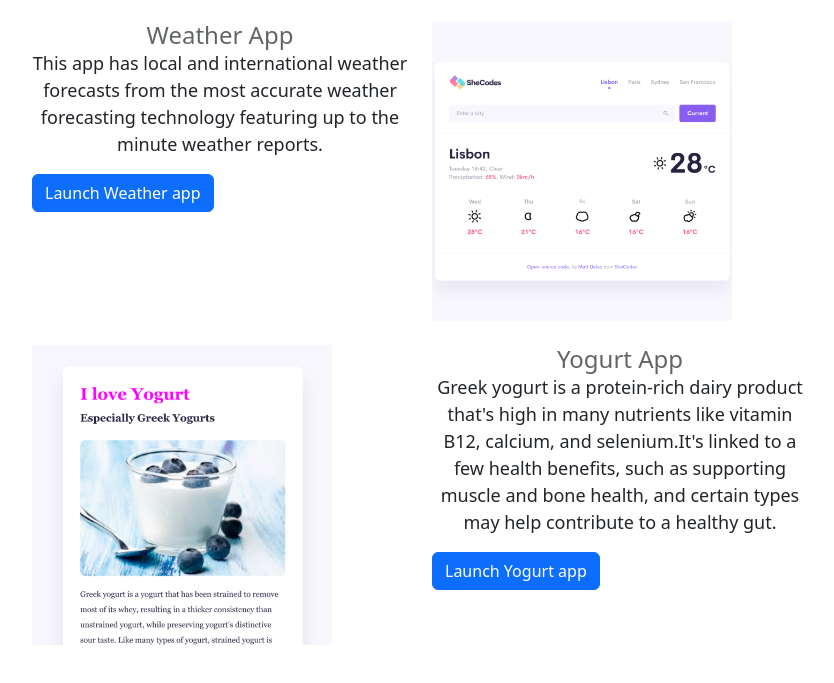
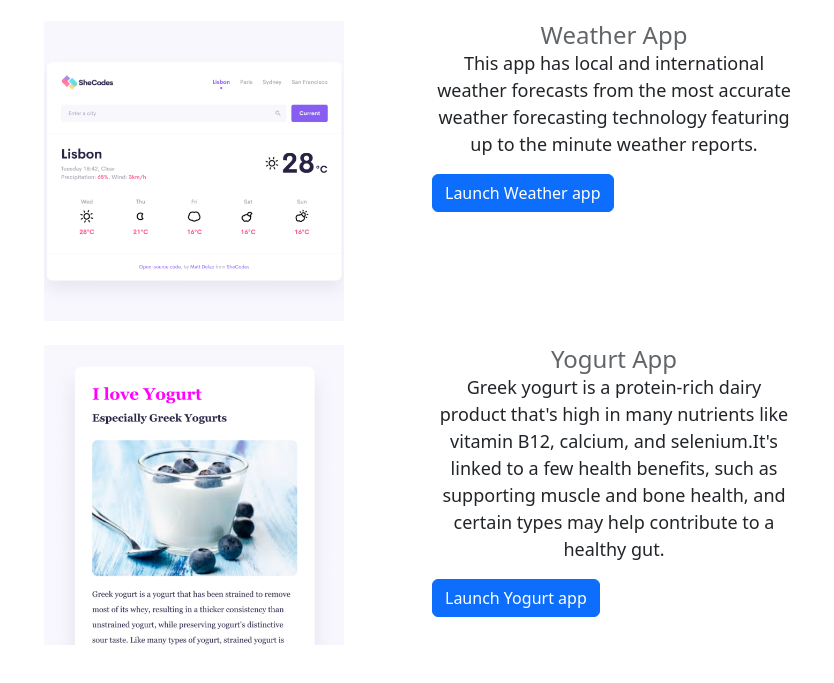
Before and after one commit to Nyarie91/Front-end-Developer, a plain HTML site: page index.html in a window 1280 px wide. Shown: the part 699-1382 px from the top of the page, without its empty margins (220-1054 px from the left). Drawn offline with nearby package versions, Linux system fonts and the light colour scheme.

Commit message:
Updated html

```diff
--- a/index.html
+++ b/index.html
@@ -45,15 +45,17 @@
   </div>
   </div>
 </br>
+<div class="container">
 <div class="row">
+<div class="col">
+    <img class="d-none d-sm-block" src="images/weather.png" alt="" width="300"/>
+</div>
+
   <div class="col">
   <h3>Weather App</h3>
-    <p>This app has local and international weather forecasts from the most accurate weather forecasting technology featuring up to the minute weather reports.</p>
+    <p class="weather">This app has local and international weather forecasts from the most accurate weather forecasting technology featuring up to the minute weather reports.</p>
     <a class="btn btn-primary" href="#" role="button">Launch Weather app</a>
   </div>
-      <div class="col">
-    <img class="d-none d-sm-block" src="images/weather.png" alt="" width="300"/>
-</div>
 </div>
 </br>
 <div class="row">
```
